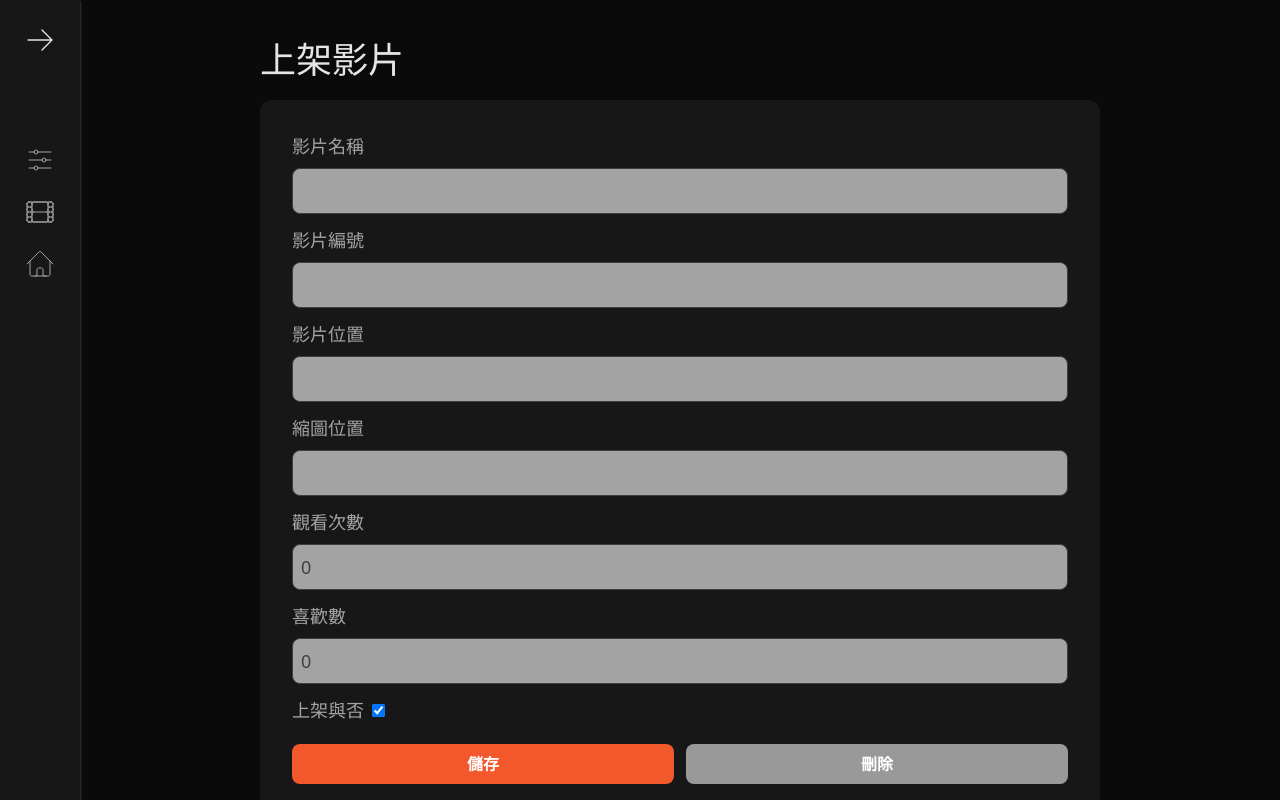
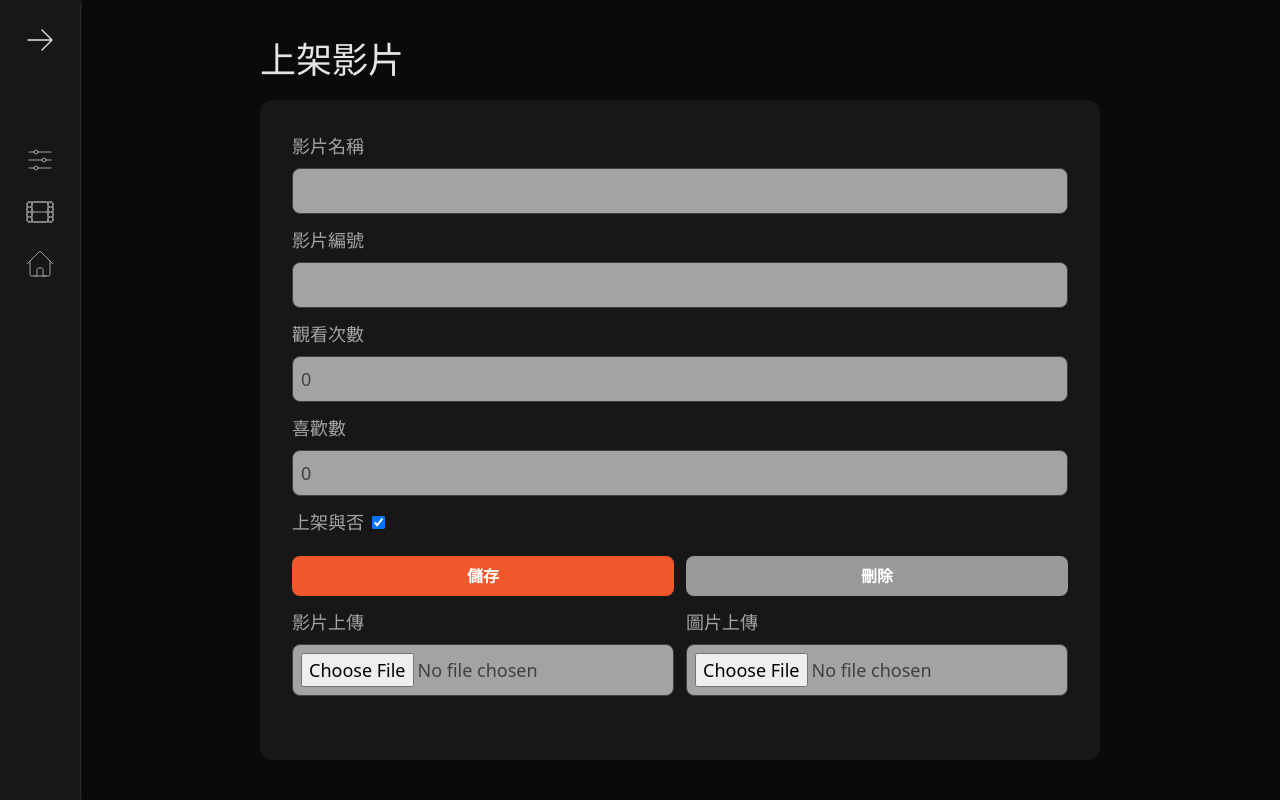
Before and after one commit to minktw2017/doban, a React (Vite) app: page /admin/movie/new in a window 1280 px wide. Shown: the top 800 px of the page. Built offline with nearby package versions, Linux system fonts and the light colour scheme.

Commit message:
set titles and remove movieURL&thumbURL in AdminMovie

```diff
--- a/src/fake/AdminMovie.jsx
+++ b/src/fake/AdminMovie.jsx
@@ -173,7 +173,7 @@
 									onChange={handleInputData}
 								/>
 							</div>
-							<div className="col-span-2">
+							{/* <div className="col-span-2">
 								<label for="movieURL" className="inputLabel">
 									影片位置
 								</label>
@@ -200,7 +200,7 @@
 									required
 									onChange={handleInputData}
 								/>
-							</div>
+							</div> */}
 							<div className="col-span-2">
 								<label for="views" className="inputLabel">
 									觀看次數
--- a/src/page/ActList.jsx
+++ b/src/page/ActList.jsx
@@ -11,6 +11,7 @@
 
 	useEffect(() => {
 		getData.execute();
+		document.title = "渡邊傳媒 - 想要色色？可以色色。";
 	}, []);
 
 	return (
--- a/src/page/MovieList.jsx
+++ b/src/page/MovieList.jsx
@@ -11,6 +11,7 @@
 
 	useEffect(() => {
 		getData.execute();
+		document.title = "渡邊傳媒 - 想要色色？可以色色。";
 	}, []);
 
 	return (
```
